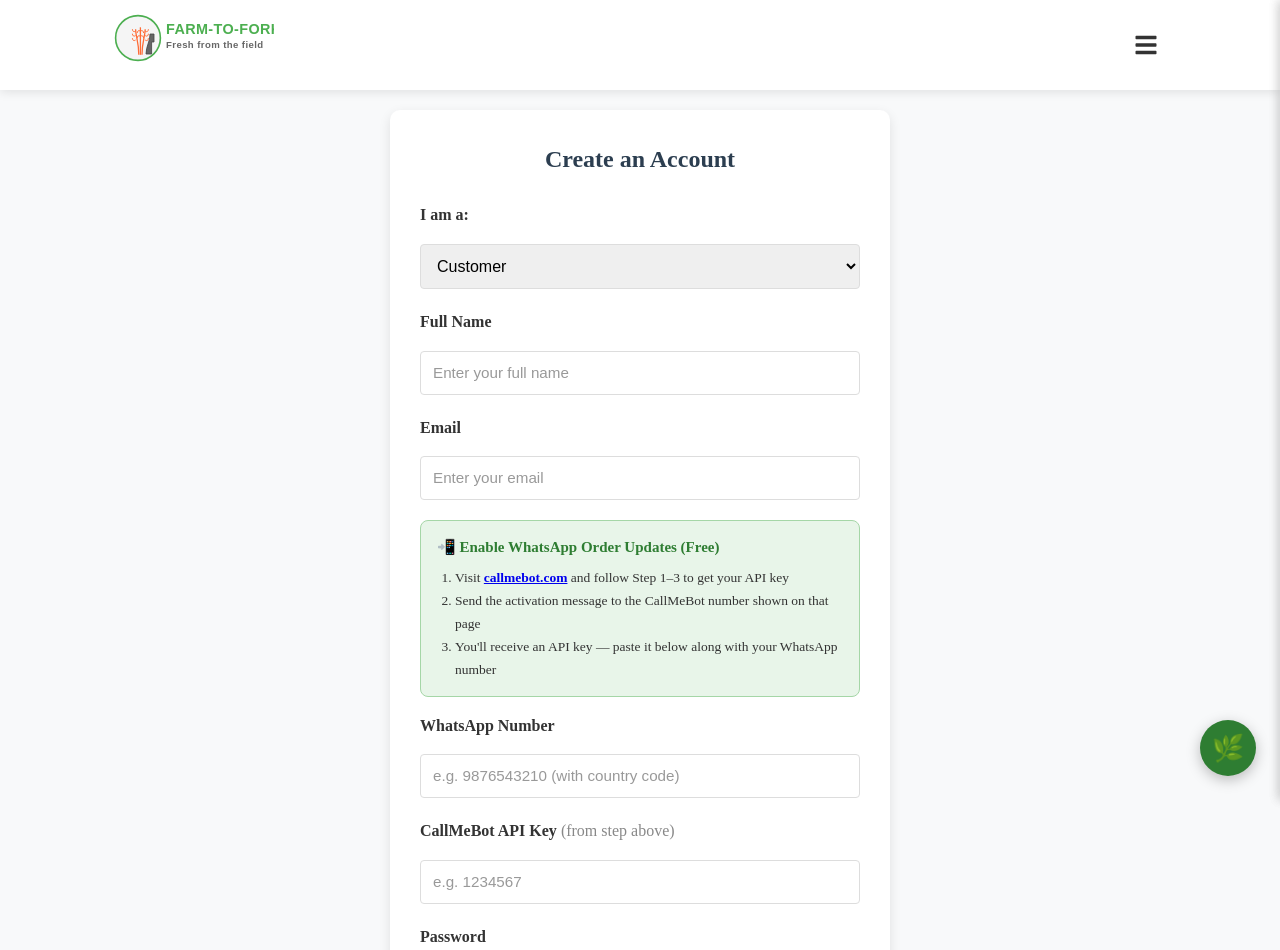
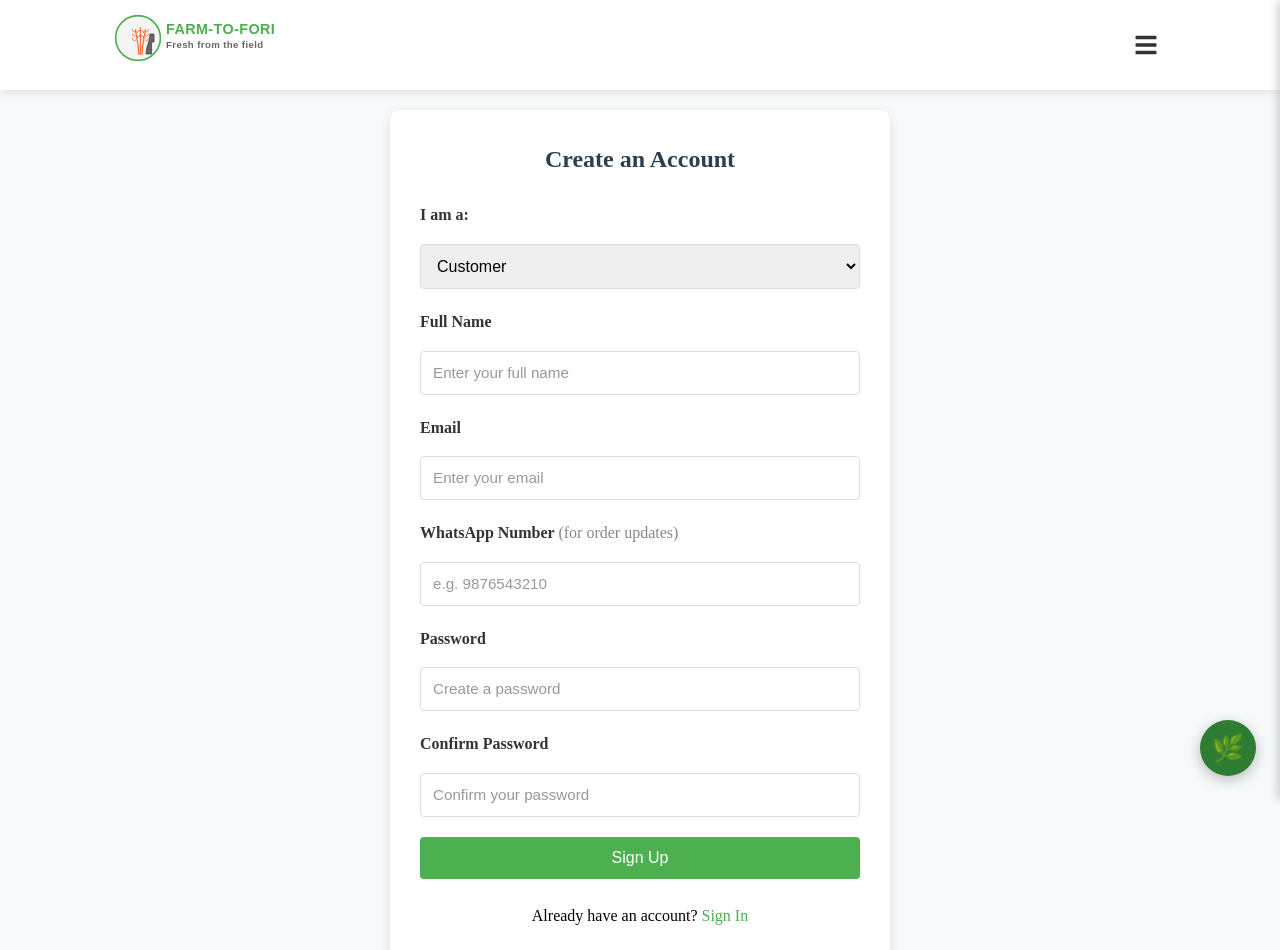
Before and after one commit to Aakanksha28-coder/farmtofork-frontend, a React (Create React App) app: page /signup in a window 1280 px wide. Shown: the top 950 px of the page. Built offline with nearby package versions, Linux system fonts and the light colour scheme.

Commit message:
fix: remove callmebot fields, simplify to just WhatsApp number

```diff
--- a/src/components/SignUp.jsx
+++ b/src/components/SignUp.jsx
@@ -12,7 +12,6 @@ const SignUp = () => {
     confirmPassword: '',
     role: 'customer',
     whatsapp: '',
-    callmebotApiKey: '',
     farmName: '',
     farmAddress: '',
     farmLocation: { country: '', state: '', district: '', city: '', postcode: '' },
@@ -57,8 +56,7 @@ const SignUp = () => {
         email: formData.email,
         password: formData.password,
         role: formData.role,
-        whatsapp: formData.whatsapp,
-        callmebotApiKey: formData.callmebotApiKey
+        whatsapp: formData.whatsapp
       };
 
       // Add role-specific fields
@@ -233,36 +231,15 @@ const SignUp = () => {
             />
           </div>
 
-          <div className="whatsapp-setup-box">
-            <div className="whatsapp-setup-title">📲 Enable WhatsApp Order Updates (Free)</div>
-            <ol className="whatsapp-steps">
-              <li>Visit <a href="https://www.callmebot.com/blog/free-api-whatsapp-messages/" target="_blank" rel="noreferrer"><strong>callmebot.com</strong></a> and follow Step 1–3 to get your API key</li>
-              <li>Send the activation message to the CallMeBot number shown on that page</li>
-              <li>You'll receive an API key — paste it below along with your WhatsApp number</li>
-            </ol>
-          </div>
-
           <div className="form-group">
-            <label htmlFor="whatsapp">WhatsApp Number</label>
+            <label htmlFor="whatsapp">WhatsApp Number <span style={{color:'#888',fontWeight:'normal'}}>(for order updates)</span></label>
             <input
               type="tel"
               id="whatsapp"
               name="whatsapp"
               value={formData.whatsapp}
               onChange={handleChange}
-              placeholder="e.g. 9876543210 (with country code)"
-            />
-          </div>
-
-          <div className="form-group">
-            <label htmlFor="callmebotApiKey">CallMeBot API Key <span style={{color:'#888',fontWeight:'normal'}}>(from step above)</span></label>
-            <input
-              type="text"
-              id="callmebotApiKey"
-              name="callmebotApiKey"
-              value={formData.callmebotApiKey}
-              onChange={handleChange}
-              placeholder="e.g. 1234567"
+              placeholder="e.g. 9876543210"
             />
           </div>
 
--- a/src/services/authService.js
+++ b/src/services/authService.js
@@ -19,8 +19,7 @@ export const loginUser = async (email, password) => {
       name: data?.name || '',
       email: data?.email,
       role: data?.role || 'customer',
-      whatsapp: data?.whatsapp || '',
-      callmebotApiKey: data?.callmebotApiKey || ''
+      whatsapp: data?.whatsapp || ''
     };
 
     // Save token and user to localStorage
@@ -54,8 +53,7 @@ export const registerUser = async (userData) => {
       name: data?.name || '',
       email: data?.email,
       role: data?.role || 'customer',
-      whatsapp: data?.whatsapp || '',
-      callmebotApiKey: data?.callmebotApiKey || ''
+      whatsapp: data?.whatsapp || ''
     };
 
     // Save token and user to localStorage
```
